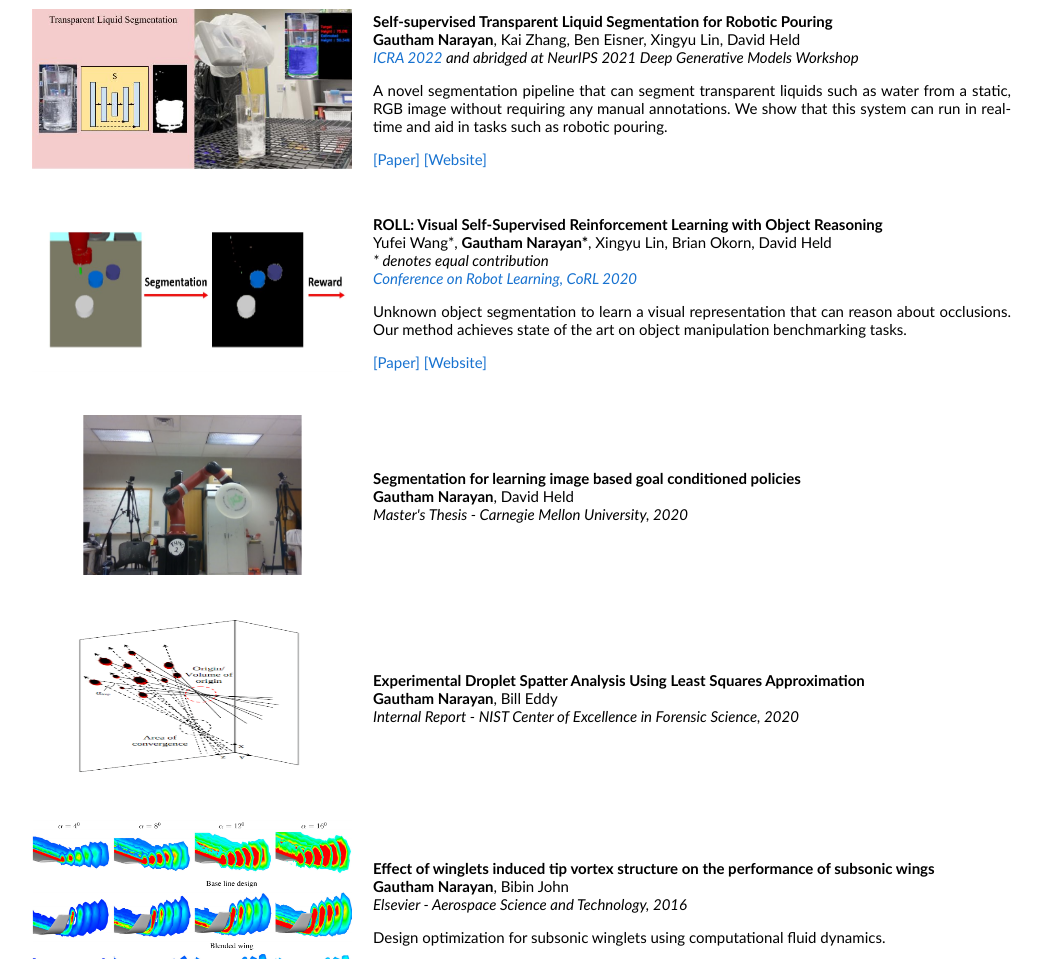
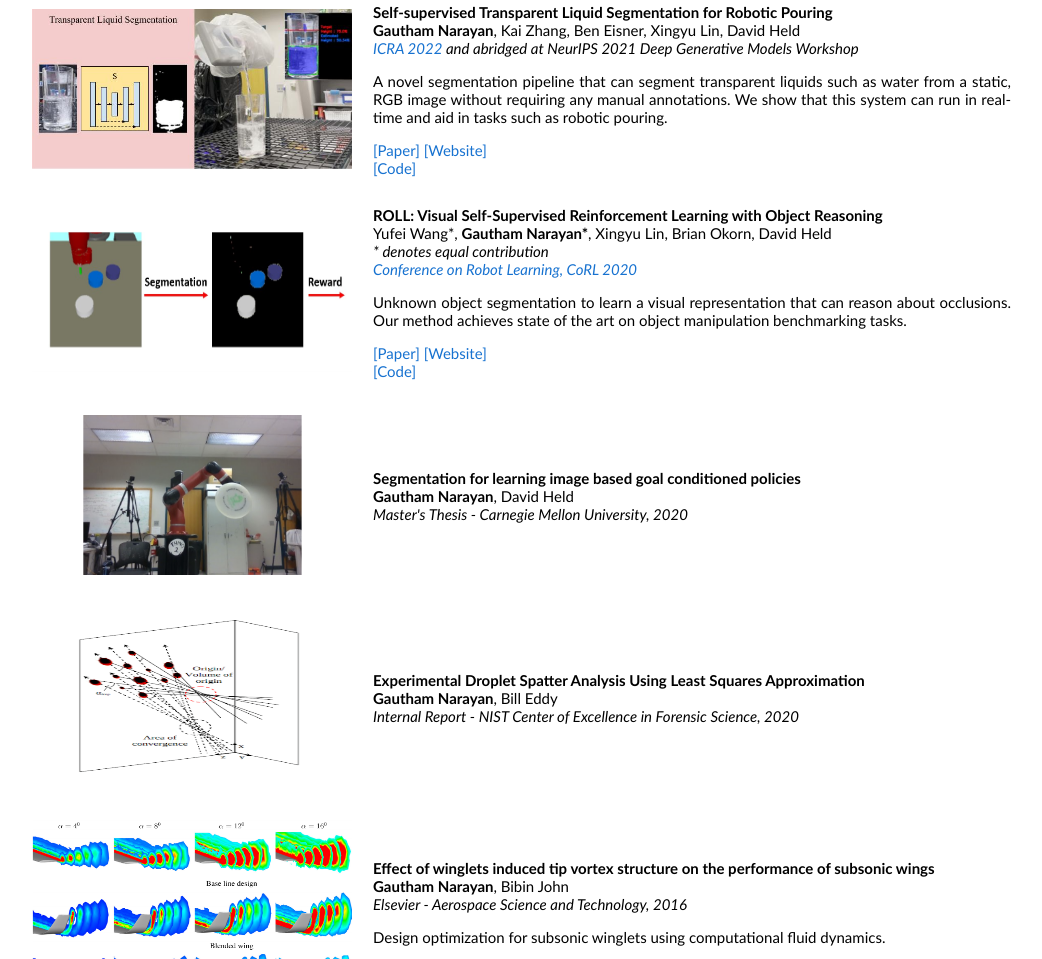
Before and after one commit to gauthamnarayan/gauthamnarayan.github-io, a plain HTML site: page index.html in a window 1280 px wide. Shown: the part 928-1887 px from the top of the page, without its empty margins (128-1170 px from the left). Drawn offline with Linux system fonts and the light colour scheme.

Commit message:
Code for ROLL, Transparent Liquid Segmentation

```diff
--- a/index.html
+++ b/index.html
@@ -185,6 +185,7 @@
                           </p>
                           <a href="https://arxiv.org/abs/2203.01538">[Paper]</a>
                           <a href="https://sites.google.com/view/transparentliquidpouring">[Website]</a><br>
+                          <a href="https://github.com/gauthamnarayan/transparent-liquid-segmentation">[Code]</a><br>
                         </td>
                       </tr>
 
@@ -209,6 +210,7 @@
                             state of the art on object manipulation benchmarking tasks.</p>
                           <a href="https://arxiv.org/pdf/2011.06777.pdf">[Paper]</a>
                           <a href="https://sites.google.com/andrew.cmu.edu/roll/home">[Website]</a><br>
+                          <a href="https://github.com/yufeiwang63/ROLL">[Code]</a><br>
                         </td>
                       </tr>
 
```
